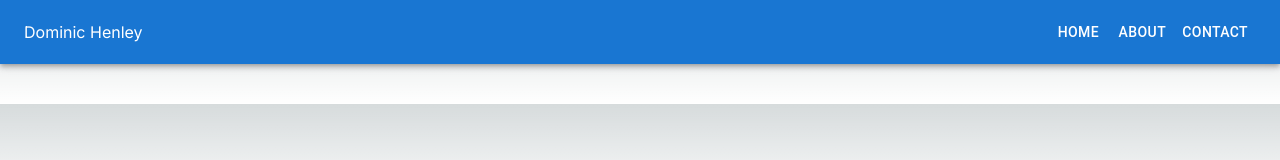
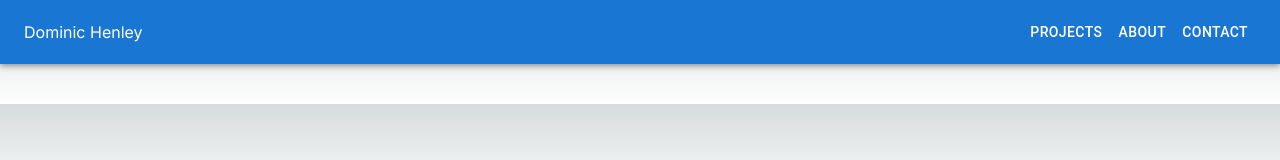
Before and after one commit to dominic-henley/portfolio, a Next.js app: page / in a window 1280 px wide. Shown: the top 160 px of the page. Built offline with nearby package versions, Linux system fonts and the light colour scheme.

Commit message:
added navbar

```diff
--- a/app/components/NavBar.tsx
+++ b/app/components/NavBar.tsx
@@ -2,9 +2,9 @@ import { AppBar, Toolbar, Button, Box } from '@mui/material'
 
 export default function NavBar() {
 
-  const navItems: Array<String> = ["Home", "About", "Contact"]
+  const navItems: Array<String> = ["Projects", "About", "Contact"]
 
-  const toolbarStyles: Object = {
+  const toolbarStyles = {
     display: "flex",
     justifyContent: "space-between"
   }
@@ -23,7 +23,9 @@ export default function NavBar() {
           { navItems.map((buttonName, idx) => {
             return(
               <Button
-                color="inherit">
+                color="inherit"
+                key={ idx }
+                >
                 { buttonName }
               </Button>
             )
```
